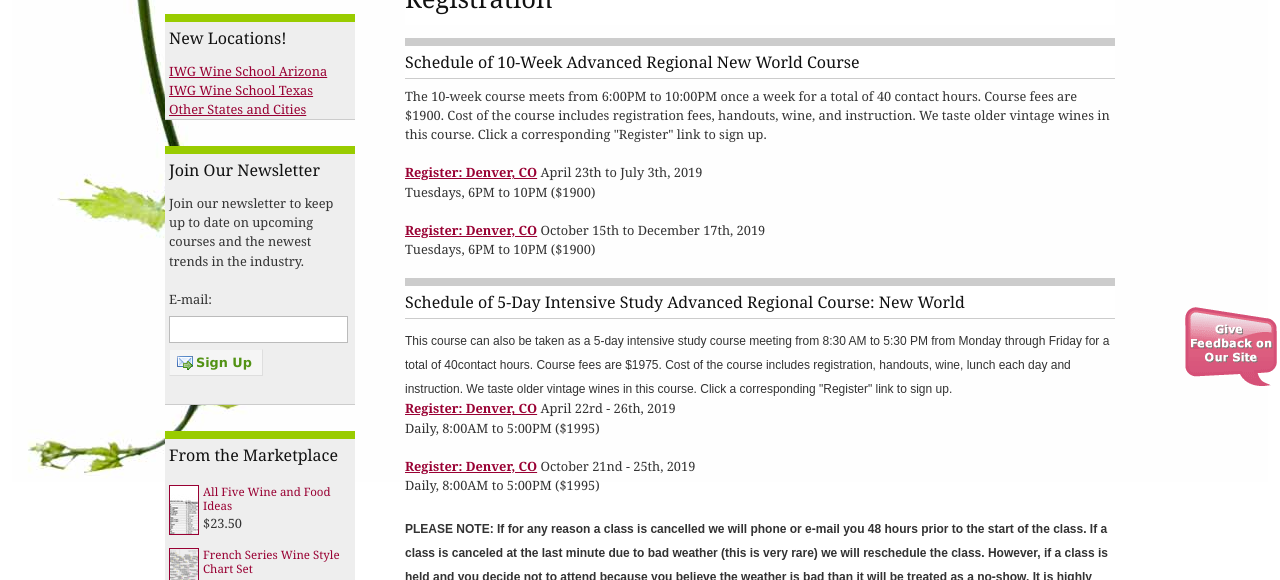
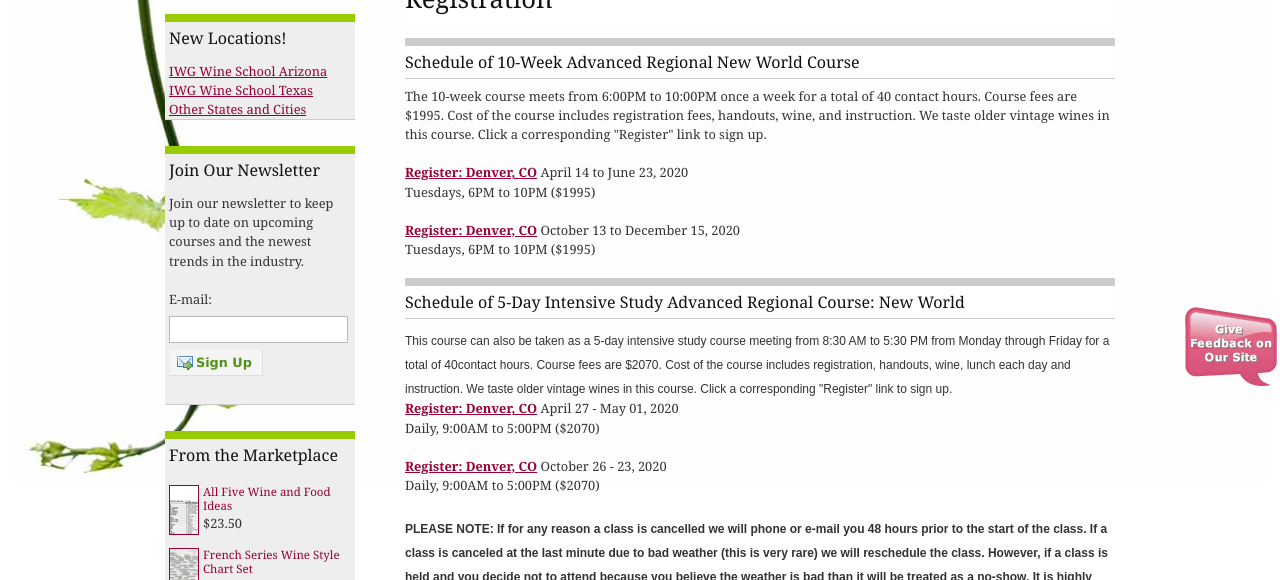
Before and after one commit to CKDev/internationalwineguild.com, a Jekyll site: the page built from advanced-regional-course-new-world-registration.html, in a window 1280 px wide. Shown: the part 498-1078 px from the top of the page. Built offline with Jekyll 4.4.1, drawn with Linux system fonts in a browser that asks for light colours; a script that is not in the unit is left out; comment, search, counter and statistics services are not loaded.

Commit message:
Update advanced-regional-course-new-world-registration.html

```diff
--- a/advanced-regional-course-new-world-registration.html
+++ b/advanced-regional-course-new-world-registration.html
@@ -5,37 +5,39 @@ permalink: "/advanced-regional-course-new-world-registration"
 
 <h1>Level 3: Advanced Regional New World Course Registration</h1>
 <h2>Schedule of 10-Week Advanced Regional New World Course</h2>
-<p>The 10-week course meets from 6:00PM to 10:00PM once a week for a total of 40 contact hours. Course fees are $1900.
+<p>The 10-week course meets from 6:00PM to 10:00PM once a week for a total of 40 contact hours. Course fees are $1995.
   Cost of the course includes registration fees, handouts, wine, and instruction. We taste older vintage wines in this
-  course. Click a corresponding "Register" link to sign up.<a class="ga-track"
-    href="http://ww4.aitsafe.com/cf/add.cfm?userid=6714687&amp;product=Advanced+New+World+Denver+PM++-++Oct+10+-+Dec+12,+2015&amp;price=1900&amp;return=www.internationalwineguild.com/advanced-regional-course-New-World-registration"><strong>
-    </strong></a><a class="ga-track"
-    href="http://ww4.aitsafe.com/cf/add.cfm?userid=6714687&amp;product=Advanced+New+World+Denver+PM++-++Oct+11+-+Dec+13,+2016&amp;price=1900&amp;return=www.internationalwineguild.com/advanced-regional-course-New-World-registration"><strong>
-    </strong></a></p>
+  course. Click a corresponding "Register" link to sign up.</p>
+
 <p><a class="ga-track"
-    href="http://ww4.aitsafe.com/cf/add.cfm?userid=6714687&amp;product=Advanced+New+World+Denver+PM++-++April+23+--+July+03,+2019&amp;price=1900&amp;return=www.internationalwineguild.com/advanced-regional-course-New-World-registration"><strong>Register:
-      Denver, CO</strong></a> April 23th to July 3th, 2019<br>
-  Tuesdays, 6PM to 10PM ($1900)</p>
+    href="http://ww4.aitsafe.com/cf/add.cfm?userid=6714687&amp;product=Advanced+New+World+Denver+PM++-++April+14+--+June+23,+2020&amp;price=1995&amp;return=www.internationalwineguild.com/advanced-regional-course-New-World-registration"><strong>Register:
+      Denver, CO</strong></a> April 14 to June 23, 2020<br>
+  Tuesdays, 6PM to 10PM ($1995)</p>
+
 <p><a class="ga-track"
-    href="http://ww4.aitsafe.com/cf/add.cfm?userid=6714687&amp;product=Advanced+New+World+Denver+PM++-++October+15+--+December+17,+2019&amp;price=1900&amp;return=www.internationalwineguild.com/advanced-regional-course-New-World-registration"><strong>Register:
-      Denver, CO</strong></a> October 15th to December 17th, 2019<br>
-  Tuesdays, 6PM to 10PM ($1900)</p>
+    href="http://ww4.aitsafe.com/cf/add.cfm?userid=6714687&amp;product=Advanced+New+World+Denver+PM++-++October+13+--+December+15,+2019&amp;price=1995&amp;return=www.internationalwineguild.com/advanced-regional-course-New-World-registration"><strong>Register:
+      Denver, CO</strong></a> October 13 to December 15, 2020<br>
+  Tuesdays, 6PM to 10PM ($1995)</p>
+
 <h2>Schedule of 5-Day Intensive Study Advanced Regional Course: New World</h2>
 <p class="MsoNormal" style="margin: 0in 0in 0.0001pt; font-size: medium; font-family: Calibri, sans-serif;"><span
     style="font-size: 9pt; font-family: Arial, sans-serif;">This course can also be taken as a 5-day intensive study
     course meeting from 8:30 AM to 5:30 PM from Monday through Friday for a total of&nbsp;</span><span
     style="font-size: 9pt; font-family: Arial, sans-serif;">40</span><span
-    style="font-size: 9pt; font-family: Arial, sans-serif;">contact hours. Course fees are $1975. Cost of the course
+    style="font-size: 9pt; font-family: Arial, sans-serif;">contact hours. Course fees are $2070. Cost of the course
     includes registration, handouts, wine, lunch each day and instruction. We taste older vintage wines in this
     course. Click a corresponding "Register" link to sign up.<o:p></o:p></span></p>
+
 <p><a
-    href="http://ww4.aitsafe.com/cf/add.cfm?userid=6714687&amp;product=Intensive+Study+Adv+Reg+New+World+Denver++-++April+22+-26,+2019&amp;price=1995&amp;return=www.internationalwineguild.com/advanced-regional-course-New World-registration"
-    class="ga-track"><strong>Register: Denver, CO</strong></a> April 22rd - 26th, 2019<br>
-  Daily, 8:00AM to 5:00PM ($1995)</p>
+    href="http://ww4.aitsafe.com/cf/add.cfm?userid=6714687&amp;product=Intensive+Study+Adv+Reg+New+World+Denver++-++April+27+-May+01,+2020&amp;price=2070&amp;return=www.internationalwineguild.com/advanced-regional-course-New World-registration"
+    class="ga-track"><strong>Register: Denver, CO</strong></a> April 27 - May 01, 2020<br>
+  Daily, 9:00AM to 5:00PM ($2070)</p>
+
 <p><a
-    href="http://ww4.aitsafe.com/cf/add.cfm?userid=6714687&amp;product=Intensive+Study+Adv+Reg+New+World+Denver++-++October+21+-25,+2019&amp;price=1995&amp;return=www.internationalwineguild.com/advanced-regional-course-New World-registration"
-    class="ga-track"><strong>Register: Denver, CO</strong></a> October 21nd - 25th, 2019<br>
-  Daily, 8:00AM to 5:00PM ($1995)</p>
+    href="http://ww4.aitsafe.com/cf/add.cfm?userid=6714687&amp;product=Intensive+Study+Adv+Reg+New+World+Denver++-++October+26+-30,+2020&amp;price=2070&amp;return=www.internationalwineguild.com/advanced-regional-course-New World-registration"
+    class="ga-track"><strong>Register: Denver, CO</strong></a> October 26 - 23, 2020<br>
+  Daily, 9:00AM to 5:00PM ($2070)</p>
+
 <p class="MsoNormal" style="margin: 0in 0in 0.0001pt; font-size: medium; font-family: Calibri, sans-serif;"><b><span
       style="font-size: 9pt; font-family: Arial, sans-serif;">PLEASE NOTE: If for any reason a class is cancelled we
       will phone or e-mail you 48 hours prior to the start of the class. If a class is canceled at the last minute due
```
